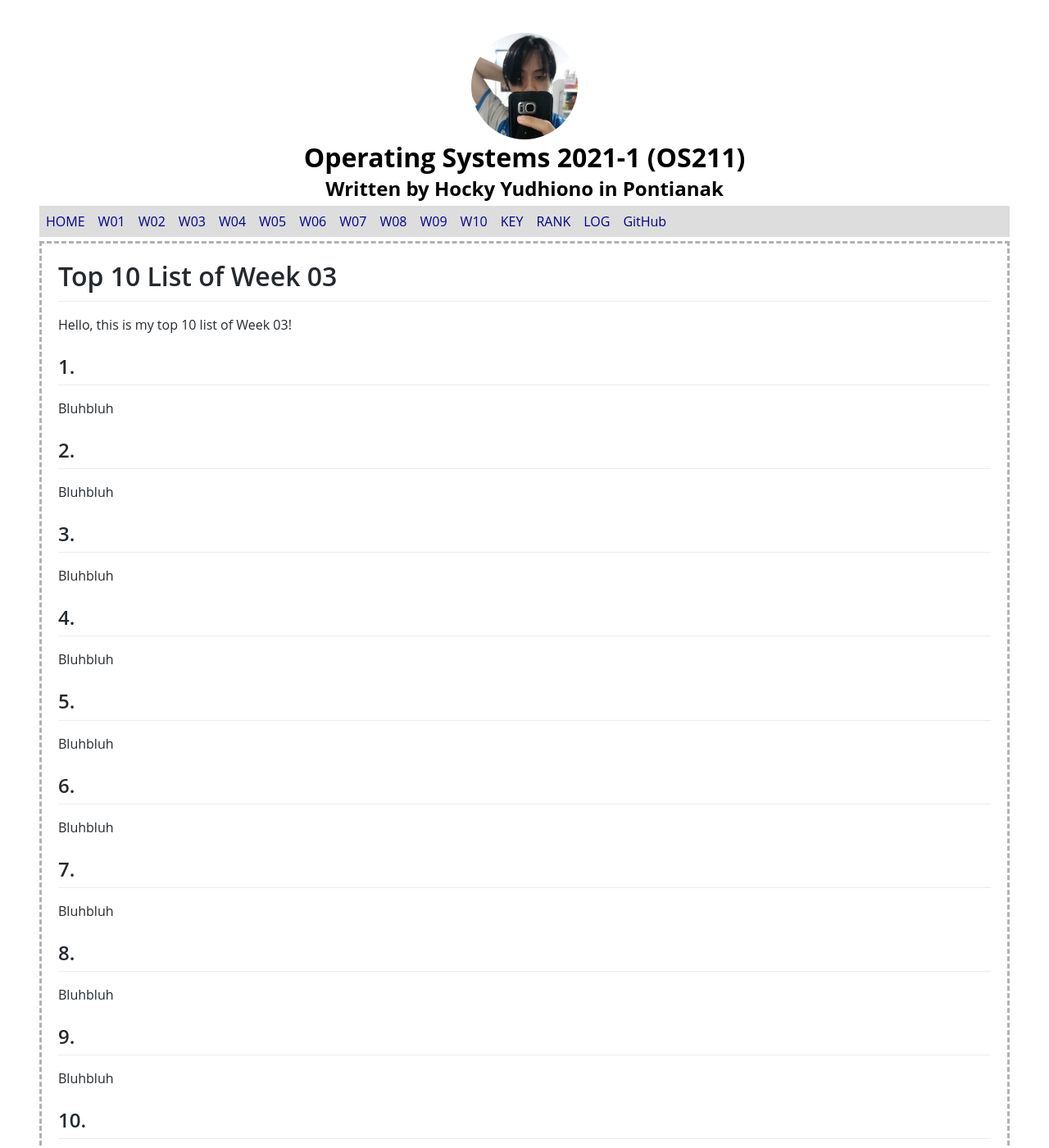
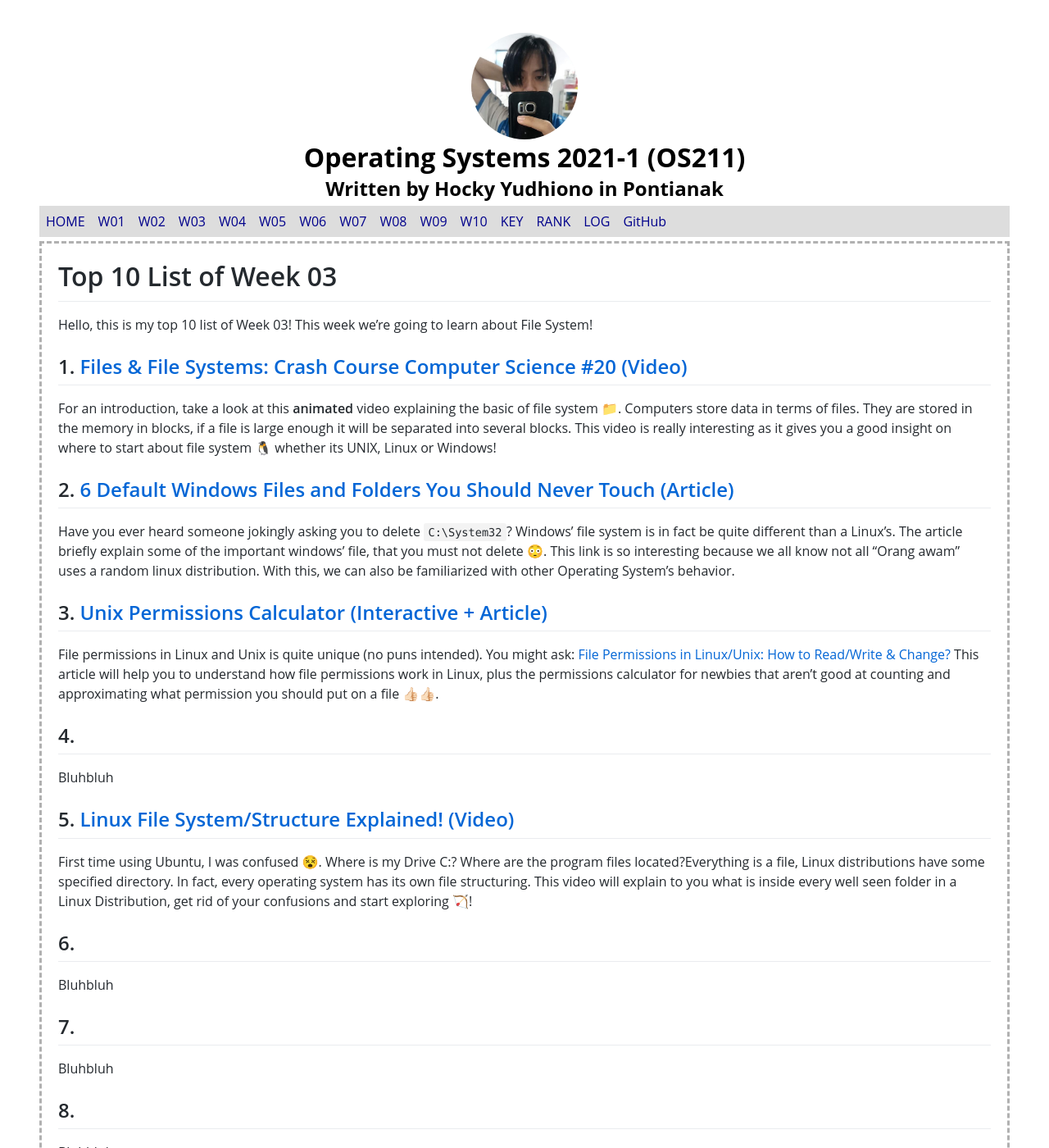
Before and after one commit to Bimabara/os211, a Jekyll site: the page built from w03.md, in a window 1280 px wide and 1400 px high. Shown: the whole window at 82% size. Built offline with Jekyll 4.4.1, drawn with Linux system fonts in a browser that asks for light colours; our own code applies the rules of GitHub Pages for plain Markdown files.

Commit message:
[W03] Add some links to W03.md

```diff
--- a/w03.md
+++ b/w03.md
@@ -5,27 +5,27 @@ permalink: /W03/
 
 # Top 10 List of Week 03
 
-Hello, this is my top 10 list of Week 03!
+Hello, this is my top 10 list of Week 03! This week we're going to learn about File System!
 
-## 1. []()
+## 1. [Files & File Systems: Crash Course Computer Science #20 (Video)](https://www.youtube.com/watch?v=KN8YgJnShPM)
 
-Bluhbluh
+For an introduction, take a look at this **animated** video explaining the basic of file system 📁. Computers store data in terms of files. They are stored in the memory in blocks, if a file is large enough it will be separated into several blocks. This video is really interesting as it gives you a good insight on where to start about file system 🐧 whether its UNIX, Linux or Windows!
 
-## 2. []()
+## 2. [6 Default Windows Files and Folders You Should Never Touch (Article)](https://www.makeuseof.com/tag/default-windows-files-folders/)
 
-Bluhbluh
+Have you ever heard someone jokingly asking you to delete `C:\System32`? Windows' file system is in fact be quite different than a Linux's. The article briefly explain some of the important windows' file, that you must not delete 😳. This link is so interesting because we all know not all "Orang awam" uses a random linux distribution. With this, we can also be familiarized with other Operating System's behavior.
 
-## 3. []()
+## 3. [Unix Permissions Calculator (Interactive + Article)](http://permissions-calculator.org/)
 
-Bluhbluh
+File permissions in Linux and Unix is quite unique (no puns intended). You might ask: [File Permissions in Linux/Unix: How to Read/Write & Change?](https://www.guru99.com/file-permissions.html) This article will help you to understand how file permissions work in Linux, plus the permissions calculator for newbies that aren't good at counting and approximating what permission you should put on a file 👍🏻👍🏻.
 
 ## 4. []()
 
 Bluhbluh
 
-## 5. []()
+## 5. [Linux File System/Structure Explained! (Video)](https://www.youtube.com/watch?v=HbgzrKJvDRw)
 
-Bluhbluh
+First time using Ubuntu, I was confused 😵. Where is my Drive C:? Where are the program files located?Everything is a file, Linux distributions have some specified directory. In fact, every operating system has its own file structuring. This video will explain to you what is inside every well seen folder in a Linux Distribution, get rid of your confusions and start exploring 🏹!
 
 ## 6. []()
 
```
